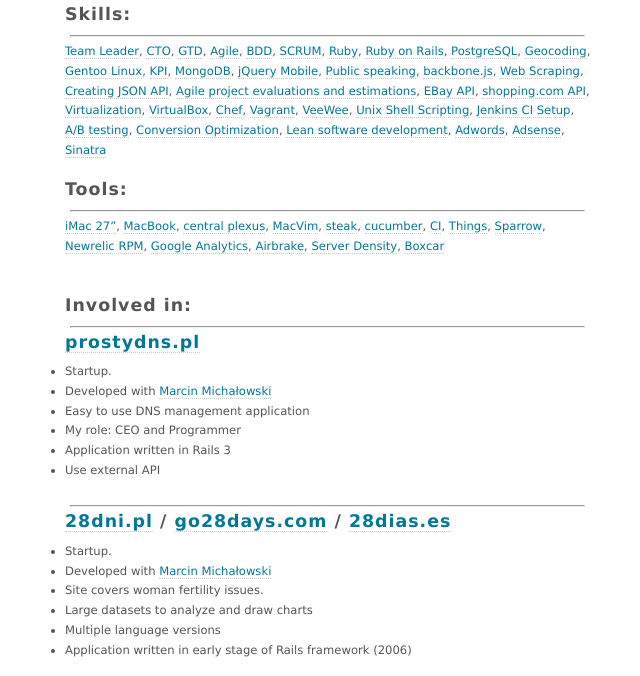
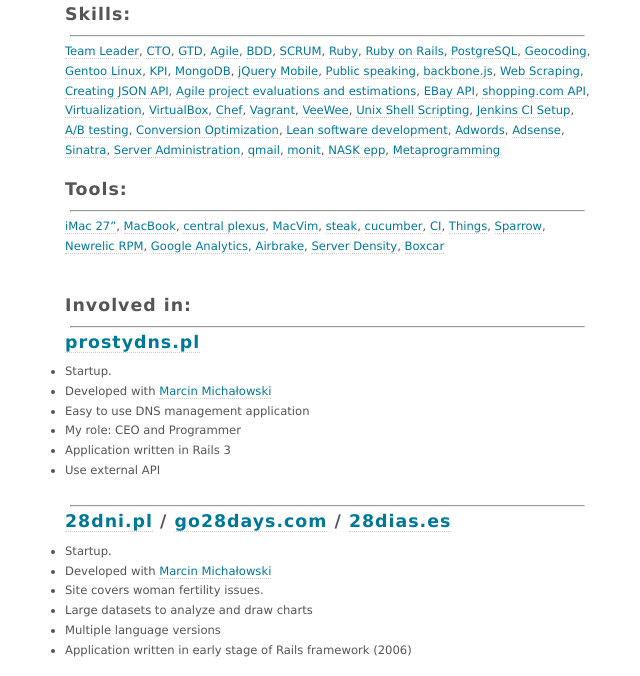
Before and after one commit to pr0d1r2/pr0d1r2.github.com, a Jekyll site: the page built from index.md, in a window 1280 px wide and 900 px high, cut to the strip 224-900 px from the top of the window. Shown: the whole strip, without its empty margins (315-955 px from the left). Built offline with Jekyll 4.4.1, drawn with Linux system fonts in a browser that asks for light colours.

Commit message:
Add extra skills.

```diff
--- a/index.md
+++ b/index.md
@@ -76,7 +76,12 @@ My clients make more profit and decrease their costs via intelligent usage of to
 [Adwords](http://en.wikipedia.org/wiki/Adwords),
 [Adsense](http://en.wikipedia.org/wiki/Adsense),
 <br/>
-[Sinatra](http://www.sinatrarb.com)
+[Sinatra](http://www.sinatrarb.com),
+[Server Administration](http://en.wikipedia.org/wiki/Server_administration),
+[qmail](http://qmail.omnis.ch/top.html),
+[monit](http://mmonit.com),
+[NASK epp](http://www.dns.pl/english/NASK_EPP_Extension_en.pdf),
+[Metaprogramming](http://en.wikipedia.org/wiki/Metaprogramming)
 <br/>
 <br/>
 
```
Also changed, not shown: 1 other file.
